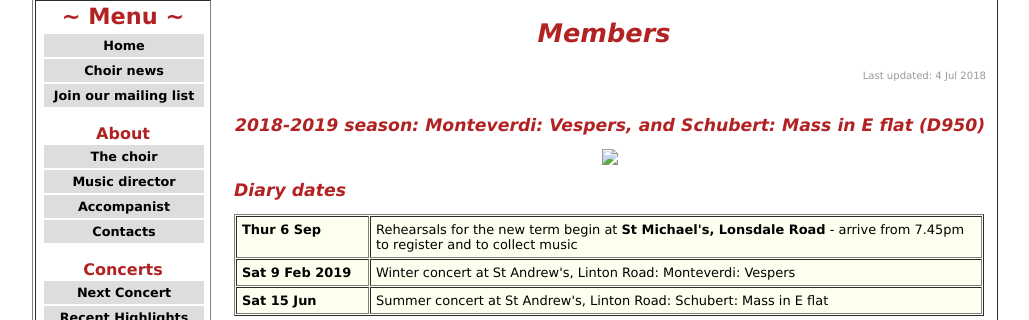
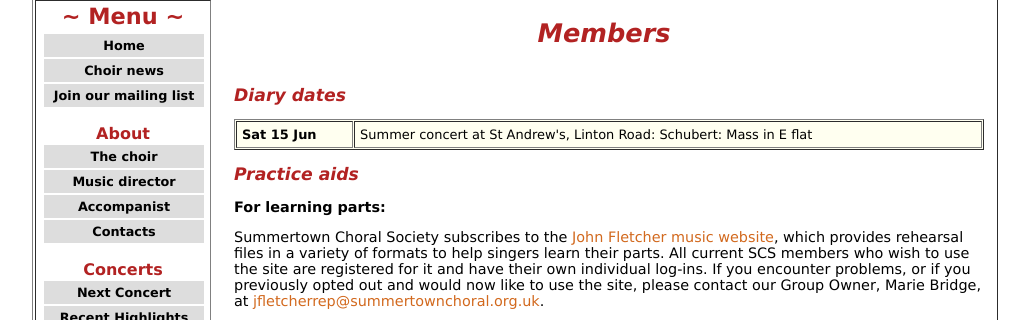
Before and after one commit to andyrimmer/SCSWebsite, a plain HTML site: page main/news.htm in a window 1280 px wide. Shown: the part 125-445 px from the top of the page, without its empty margins (125-1154 px from the left). Drawn offline with Linux system fonts and the light colour scheme.

Commit message:
Cleaned up news

```diff
--- a/main/news.htm
+++ b/main/news.htm
@@ -57,30 +57,12 @@
                 <table width="762" border="0" cellpadding="0" cellspacing="5">
                     <tr>
                         <td align="left">
-                            <p class="updated">Last updated: 4 Jul 2018</p>
-
-                            <p>&nbsp;</p>
-                            <h2 align="center">2018-2019 season: Monteverdi: Vespers, and Schubert: Mass in E flat (D950)</h2>
-                            <p align="center"><img src="../images/SCS_04.jpg"></p>
                             <h2>Diary dates </h2>
-
                             <table class="listing" width="750" border=1 cellpadding="5" cellspacing="1" bgcolor="ivory">
-
-
-                                <tr>
-                                    <td width="121" valign="top"><strong>Thur 6 Sep</strong></td>
-                                    <td width="600" valign="top">Rehearsals for the new term begin at <strong>St Michael's, Lonsdale Road</strong> - arrive from 7.45pm to register and to collect music</td>
-                                </tr>
-                                <tr>
-                                    <td><strong>Sat 9 Feb 2019</strong></td>
-                                    <td>Winter concert at St Andrew's, Linton Road: Monteverdi: Vespers</td>
-                                </tr>
                                 <tr>
                                     <td><strong>Sat 15 Jun</strong></td>
                                     <td>Summer concert at St Andrew's, Linton Road: Schubert: Mass in E flat</td>
                                 </tr>
-
-
                             </table>
                             <h2>Practice aids</h2>
                             <p><strong>For learning parts:</strong></p>
```
